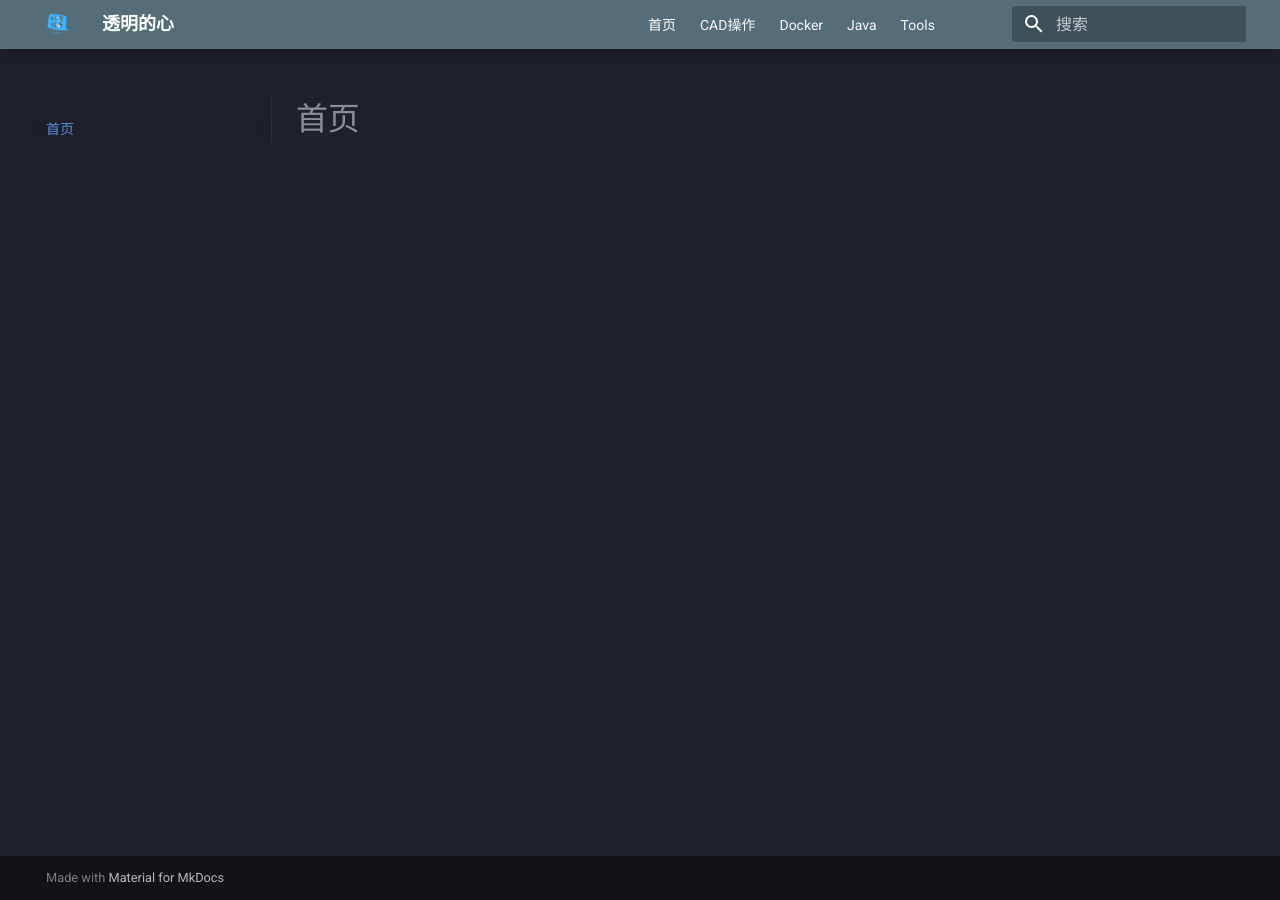
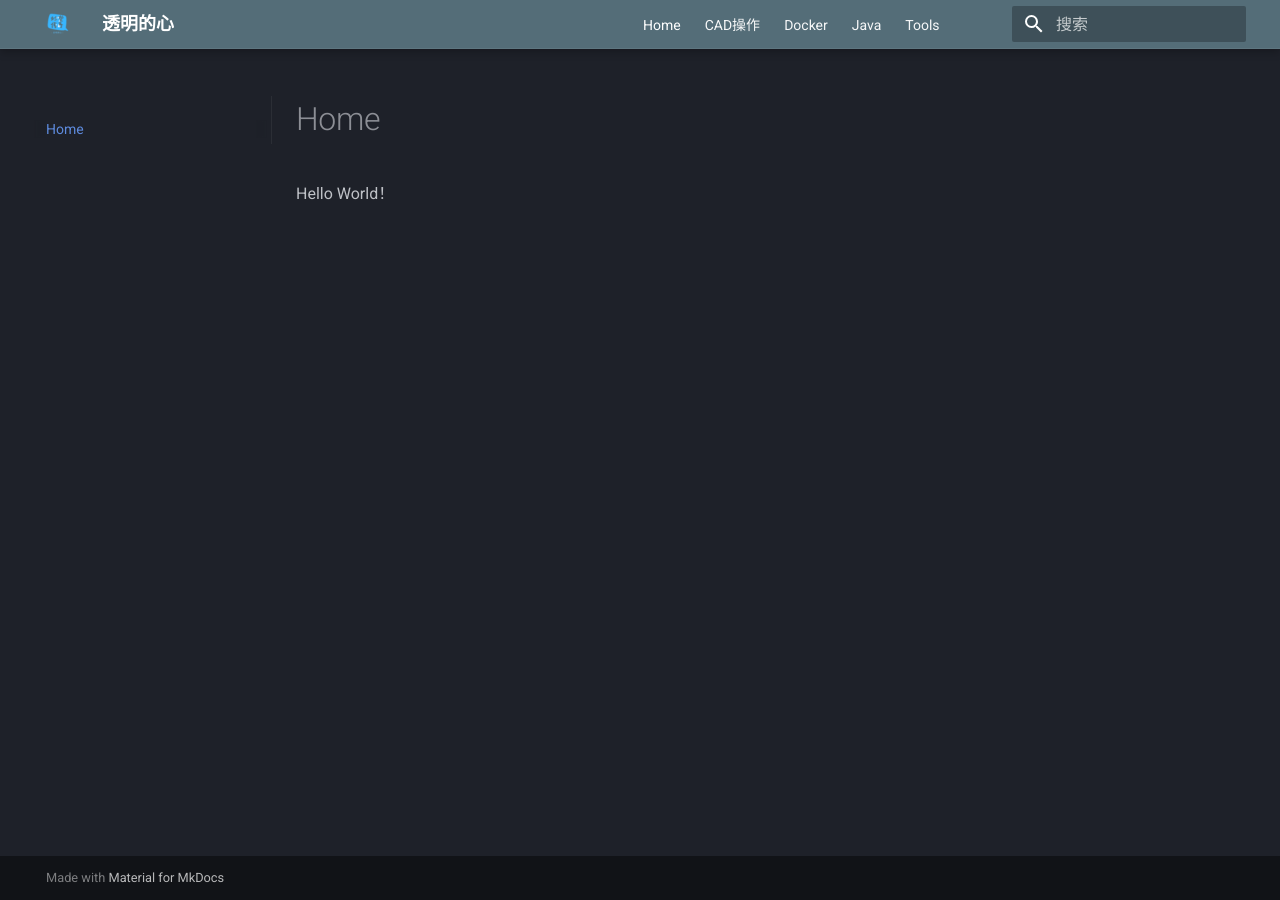
Before and after one commit to wq0713/wq0713.github.io, an MkDocs documentation site: the page built from docs/index.md, in a window 1280 px wide. Built offline with MkDocs 1.6.1 and Material for MkDocs 9.7.7, drawn with Linux system fonts in a browser that asks for light colours.

Commit message:
Update index.md

```diff
--- a/docs/index.md
+++ b/docs/index.md
@@ -1 +1 @@
-# 首页
+Hello World！
```
